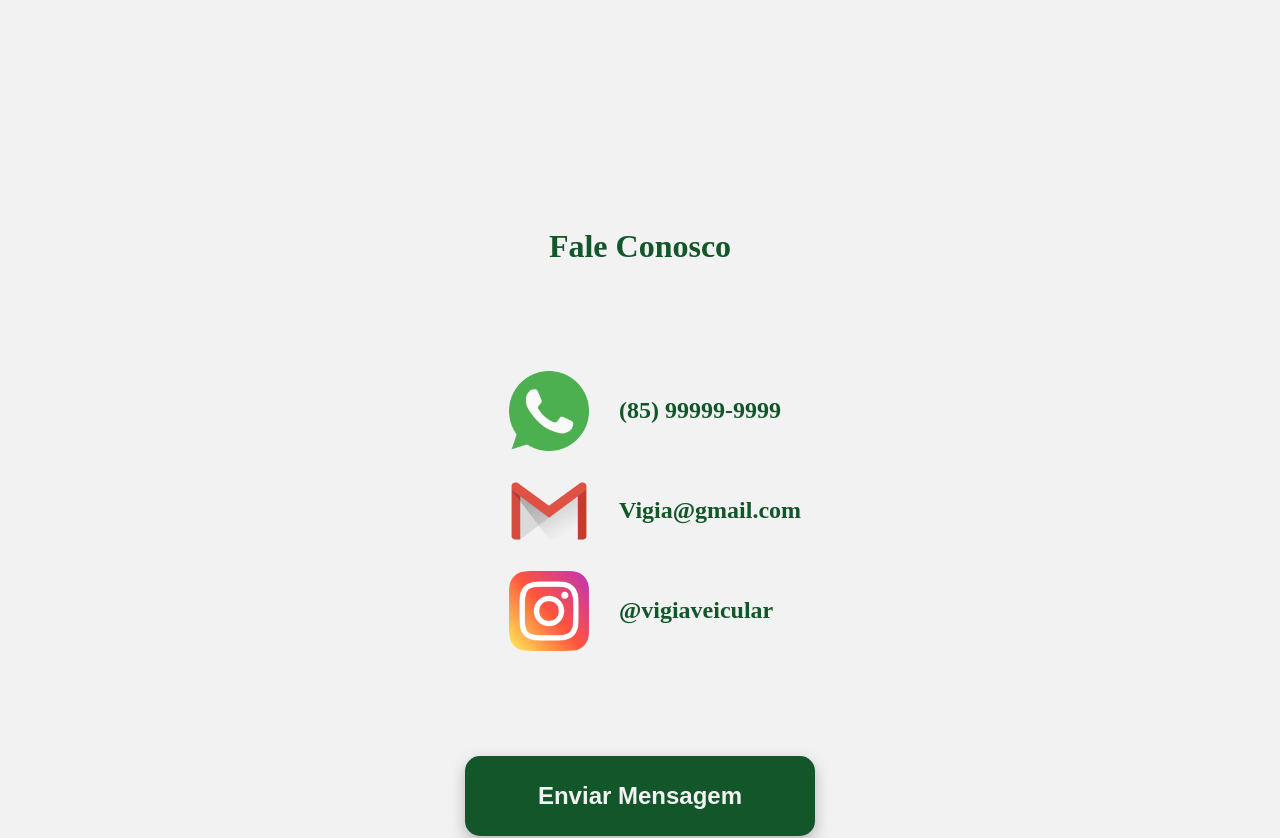
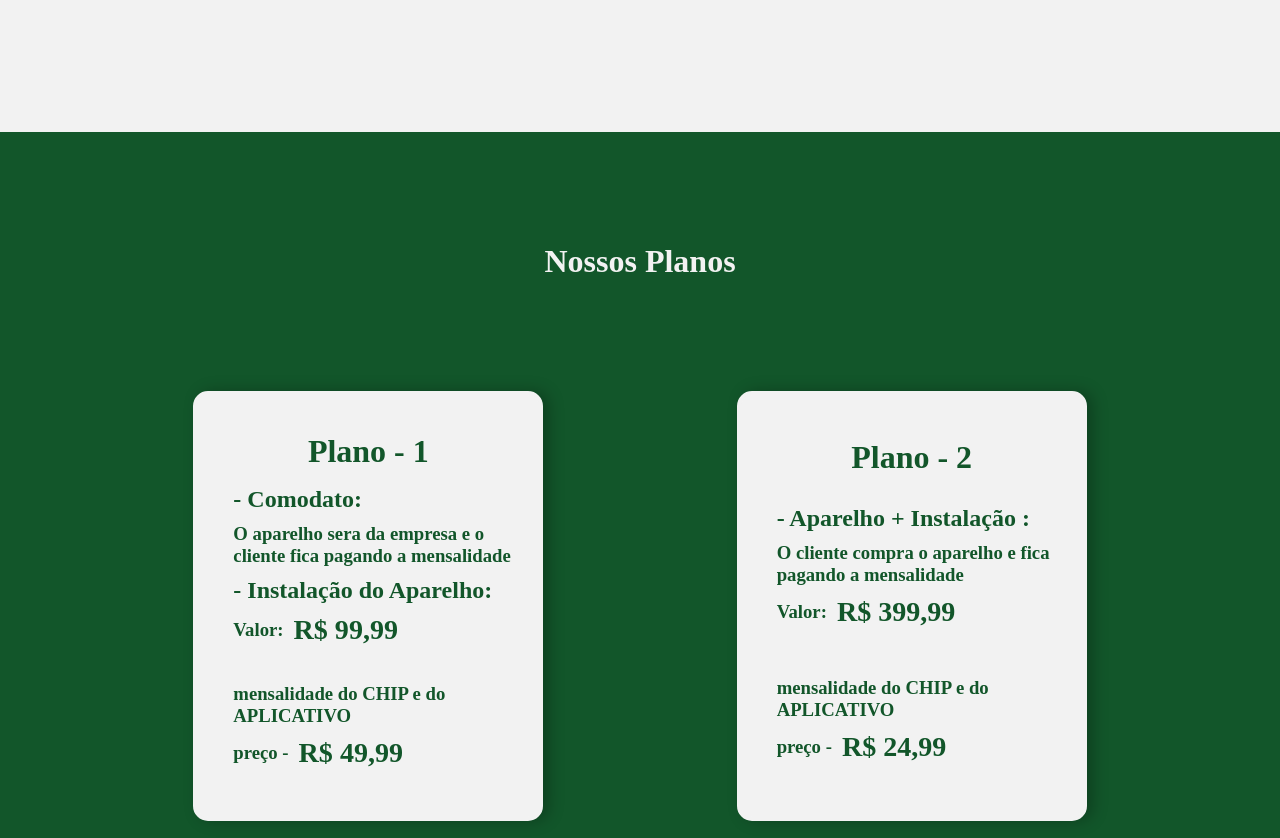
Before and after one commit to Romulo-Sergio-RE/Vigia, a React (Create React App) app: page / in a window 1280 px wide. Shown: the part 3780-4618 px from the top of the page. Built offline with nearby package versions, Linux system fonts and the light colour scheme.

Commit message:
criacao do component NossosPlanos

```diff
--- a/src/app/components/footer/Footer.tsx
+++ b/src/app/components/footer/Footer.tsx
@@ -24,16 +24,20 @@ export const Footer = () =>{
             </S.ContainerInfo>
 
             <S.ContainerAppMobile>
+                <a href="https://apps.apple.com/br/app/gconnect/id1051885508"  rel="noreferrer" target={"_blank" }>
                     <img
                         className="appMobile"
                         src={require("../../assets/image/appStore.png")}
                         alt="logo-vigia"
                     />
+                </a>
+                <a href="https://play.google.com/store/apps/details?id=br.com.getrak.gconnect"  rel="noreferrer" target={"_blank" }>
                     <img
                         className="appMobile"
                         src={require("../../assets/image/googlePlay.png")}
                         alt="logo-vigia"
                     />
+                </a>
             </S.ContainerAppMobile>
         </S.ContainerFooter>
     );
--- a/src/app/components/header/Header.tsx
+++ b/src/app/components/header/Header.tsx
@@ -2,6 +2,14 @@ import React from "react";
 import  * as S from "./styledHeader";
 
 export const Header = () =>{
+    const dispositivoMobileIOSouANDROID = ()=>{
+        let userAgent = navigator.userAgent;
+        if(userAgent.match( /iPad/i ) || userAgent.match( /iPhone/i ) || userAgent.match( /iPod/i )){
+            return "https://apps.apple.com/br/app/gconnect/id1051885508"
+        }else{
+            return "https://play.google.com/store/apps/details?id=br.com.getrak.gconnect"
+        }
+    }
     return(
         <S.ContainerHeader>
             <img className="imagem-logo" src={require("../../assets/image/logoVigiaBranco.png")} alt="logo-Vigia"/>
@@ -18,8 +26,8 @@ export const Header = () =>{
                 <a
                     target="_blank"
                     rel="noreferrer"
-                    href="https://sistema.getrak.com/vigiarastreadores/mmanutencao/index"
-                    ><button className="botao-aplicativo">Nosso Aplicativo</button>
+                    href={dispositivoMobileIOSouANDROID()}
+                    ><button className="botao-aplicativo">Nosso Aplicativo2</button>
                 </a>
                 :
                 <a
--- a/src/app/components/index.ts
+++ b/src/app/components/index.ts
@@ -9,3 +9,4 @@ export * from './nossoServico/index';
 export * from './inicio/index';
 export * from './comoFunciona/index';
 export * from './quemSomos/index';
+export * from './nossosPlanos';
--- /dev/null
+++ b/src/app/components/nossosPlanos/index.tsx
@@ -0,0 +1,38 @@
+import React from "react";
+import { Titulo } from "../titulo/Titulo";
+import  * as S from "./styledNossosPlanos";
+
+export const NossosPlanos = () =>{
+    return(
+        <S.ContainerNossoPlanos>
+            <Titulo color="branco" titulo="Nossos Planos"/>
+            <S.ContainerCards>
+                <div className="card-plano">
+                    <h1>Plano - 1</h1>
+                    <div className="info-card">
+                        <h2>- Comodato:</h2>
+                        <h3>O aparelho sera da empresa e o cliente fica pagando a mensalidade</h3>
+                        <h2>- Instalação do Aparelho:</h2>
+                        <h3>Valor:<h2 className="valorPlano">R$ 99,99</h2></h3>
+                    </div>
+                    <div className="info-card">
+                        <h3>mensalidade do CHIP e do APLICATIVO</h3>
+                        <h3>preço -<h2 className="valorPlano"> R$ 49,99</h2></h3>
+                    </div>
+                </div>
+                <div className="card-plano">
+                <h1>Plano - 2</h1>
+                    <div className="info-card">
+                        <h2>- Aparelho + Instalação :</h2>
+                        <h3>O cliente compra o aparelho e fica pagando a mensalidade</h3>
+                        <h3>Valor:<h2 className="valorPlano">R$ 399,99</h2></h3>
+                    </div>
+                    <div className="info-card">
+                        <h3>mensalidade do CHIP e do APLICATIVO</h3>
+                        <h3>preço -<h2 className="valorPlano"> R$ 24,99</h2></h3>
+                    </div>
+                </div>
+            </S.ContainerCards>
+        </S.ContainerNossoPlanos>
+    );
+};
--- /dev/null
+++ b/src/app/components/nossosPlanos/styledNossosPlanos.ts
@@ -0,0 +1,43 @@
+import styled from "styled-components";
+
+export const ContainerNossoPlanos = styled.div`
+    width: 100%;
+    height: 100vh;
+    background-color: #12562A;
+    display: flex;
+    flex-direction: column;
+    align-items: center;
+    justify-content: space-evenly;
+`;
+export const ContainerCards = styled.div`
+    width: 100%;
+    display: flex;
+    align-items: center;
+    justify-content: space-evenly;
+    .card-plano{
+        width: 21.875rem;
+        height: 26.875rem;
+        background-color: #f2f2f2;
+        border-radius: 0.938rem;
+        border: 0.25rem solid #f2f2f2;
+        box-shadow: 0.375rem 0 0.938rem rgba(0, 0, 0, 0.25);
+        display: flex;
+        flex-direction: column;
+        align-items: center;
+        justify-content: space-around;
+        padding: 1.875rem;
+        color: #12562A;
+    }
+    .info-card{
+        width: 18.75rem;
+        margin-left: 1.875rem;
+        .valorPlano{
+            margin-left: 0.625rem;
+        }
+        h3{
+            display: flex;
+            align-items: center;
+            margin: 0.625rem 0;
+        }
+    }
+`;
--- a/src/app/page/landPage/LandPage.tsx
+++ b/src/app/page/landPage/LandPage.tsx
@@ -10,6 +10,7 @@ export const LandPage = () =>{
           <C.NossoAplicativo />
           <C.ComoFunciona />
           <C.QuemSomos />
+          <C.NossosPlanos />
           <C.FaleConosco />
           <C.Footer />
         </ContainerHome>
```
Lines whose indentation alone changed are shown as unchanged.
